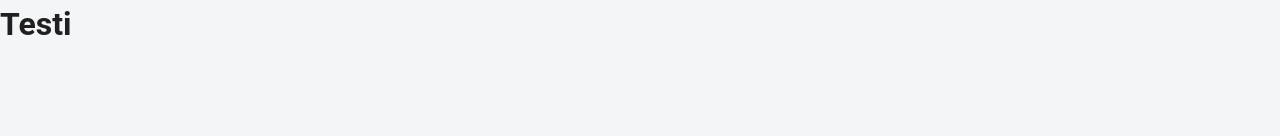
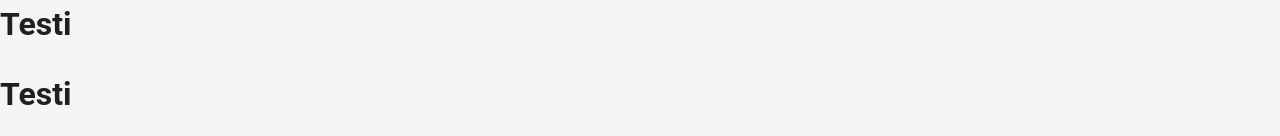
Before and after one commit to jeancarloslima/plataforma-de-cursos, a React (Vite) app: page / in a window 1280 px wide. Shown: the part 1993-2129 px from the top of the page. Before the commit the page ends 2063 px from the top, so only its background shows below. Built offline with nearby package versions, Linux system fonts and the light colour scheme.

Commit message:
Adicionando rodapé à landing page

```diff
--- a/src/Pages/LandingPage/index.jsx
+++ b/src/Pages/LandingPage/index.jsx
@@ -6,6 +6,7 @@ import customTheme from "../../Themes/theme";
 import { CssBaseline } from "@mui/material";
 import PopularCoursesLandingPage from "../../Components/PopularCoursesLandingPage";
 import TestimonialsLandingPage from "../../Components/TestimonialsLandingPage";
+import Footer from "../../Components/Footer";
 
 export default function LandingPage() {
   return (
@@ -16,6 +17,7 @@ export default function LandingPage() {
       <BenefitsLandingPage />
       <PopularCoursesLandingPage />
       <TestimonialsLandingPage />
+      <Footer />
     </ThemeProvider>
   );
 }
```
